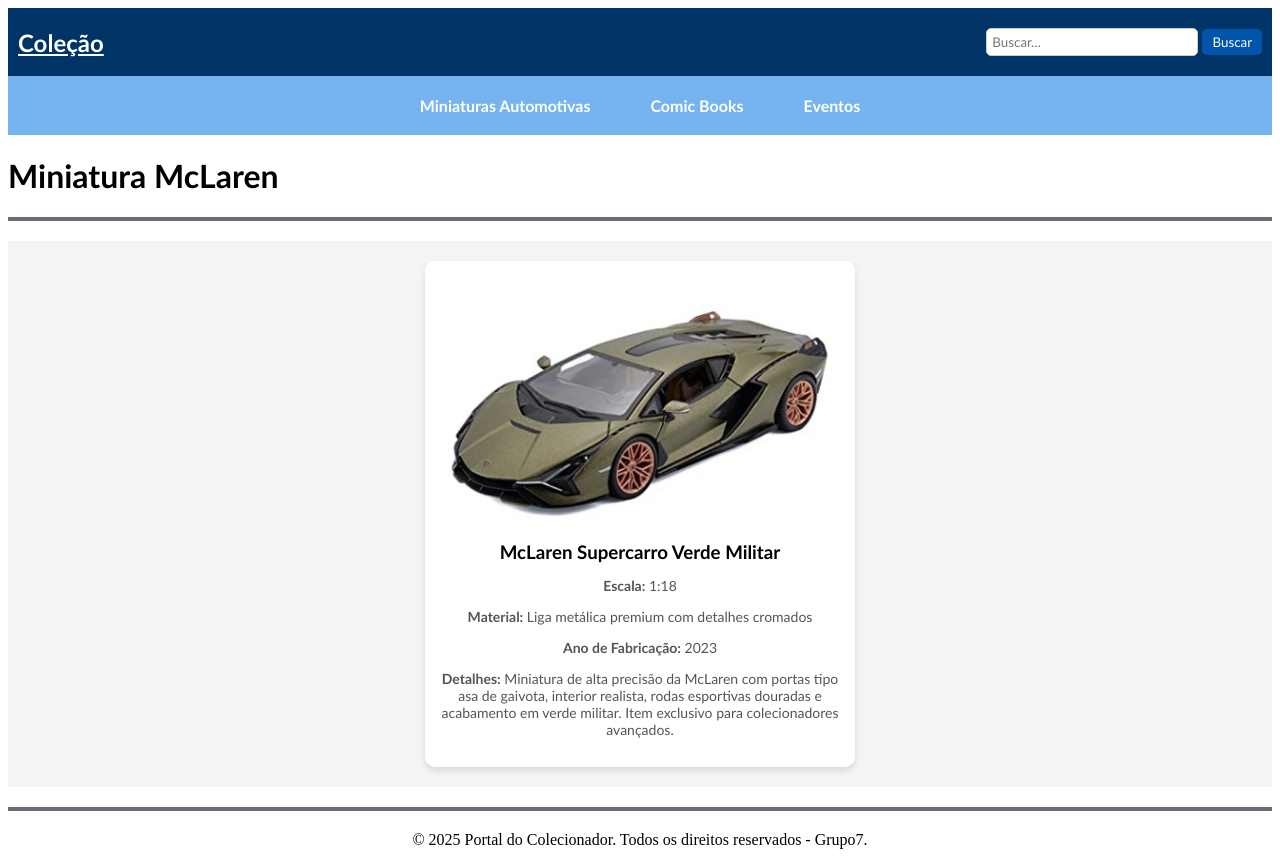
After one commit to ellahf/SINF1_2025-G3, a PHP site: page /html/colecoes/itens/itemMcLaren.html in a window 1280 px wide. The commit adds this page. Run offline with PHP 8.4, Linux system fonts and the light colour scheme.

Commit message:
Mensagem do commit11 26/03

```diff
--- a/css/styles.css
+++ b/css/styles.css
@@ -11,6 +11,10 @@
     font-size: 1.5em;
     font-weight: bold;
     font-family: Calibri;
+}
+
+.logo a{
+    color: white;
 }
 
 .search-bar {
@@ -119,6 +123,7 @@
     text-align: center;
     padding: 20px;
     background-color: #f4f4f4;
+    justify-content: center;
 }
 
 .collection-container {
@@ -136,6 +141,7 @@
     width: 250px;
     text-align: center;
     font-family: Calibri;
+    width: 400px;
 }
 
 .collection-item img {
@@ -276,3 +282,92 @@
     font-family: Calibri;
     margin-left: 40px;
 }
+
+.detalhe-item {
+    display: none;
+    margin-top: 30px;
+    background: #f8f8f8;
+    border-radius: 10px;
+    padding: 20px;
+    max-width: 800px;
+    margin-left: auto;
+    margin-right: auto;
+    box-shadow: 0 4px 8px rgba(0, 0, 0, 0.1);
+}
+
+.detalhe-item img {
+    max-width: 300px;
+    border-radius: 10px;
+}
+
+.detalhe-conteudo {
+    display: flex;
+    gap: 20px;
+    flex-wrap: wrap;
+    align-items: center;
+}
+
+.voltar-btn {
+    margin-top: 20px;
+    background-color: #888;
+    color: white;
+    border: none;
+    padding: 8px 16px;
+    cursor: pointer;
+    border-radius: 5px;
+}
+
+.voltar-btn:hover {
+    background-color: #555;
+}
+
+.zoom-hover {
+    transition: transform 0.3s ease;
+    cursor: zoom-in;
+}
+
+.zoom-hover:hover {
+    transform: scale(1.05);
+}
+
+.zoom-modal {
+      display: none;
+      position: fixed;
+      z-index: 1000;
+      padding-top: 60px;
+      left: 0;
+      top: 0;
+      width: 100%;
+      height: 100%;
+      background-color: rgba(0, 0, 0, 0.9);
+}
+
+.zoom-modal-content {
+      margin: auto;
+      display: block;
+      max-width: 90%;
+      max-height: 80%;
+      border-radius: 10px;
+      box-shadow: 0 0 20px #fff;
+}
+
+.close-modal {
+      position: absolute;
+      top: 30px; right: 50px;
+      color: #fff;
+      font-size: 40px;
+      font-weight: bold;
+      cursor: pointer;
+}
+
+.back-button {
+      display: inline-block;
+      margin-top: 20px;
+      padding: 10px 15px;
+      background-color: #008CBA;
+      color: white;
+      border: none;
+      border-radius: 5px;
+      text-decoration: none;
+      font-family: Calibri;
+}
--- a/html/colecoes.html
+++ b/html/colecoes.html
@@ -10,7 +10,7 @@
     <body>
         <header>
             <div class="top-bar">
-                <div class="logo">Coleções</div>
+                <div class="logo""><a href="index.html">Coleção</a></div>
                 <div class="search-bar">
                     <input type="text" placeholder="Search...">
                     <button>Search</button>
--- /dev/null
+++ b/html/colecoes/itens/itemMcLaren.html
@@ -0,0 +1,61 @@
+<!DOCTYPE html>
+<html lang="pt">
+
+    <head>
+        <meta charset="UTF-8" />
+        <meta name="viewport" content="width=device-width, initial-scale=1.0" />
+        <title>McLaren | Detalhes</title>
+        <link rel="stylesheet" href="../../../css/styles.css" />
+    </head>
+
+    <body>
+        <header>
+            <div class="top-bar">
+                <div class="logo""><a href="../../index.html">Coleção</a></div>
+                <div class="search-bar">
+                    <input type="text" placeholder="Buscar..." />
+                    <button>Buscar</button>
+                </div>
+            </div>
+            <nav class="navbar">
+                <ul class="nav-links">
+                    <li class="nav-item dropdown">
+                        <a href="../../colecoes/miniaturasAuto.html">Miniaturas Automotivas</a>
+                    </li>
+                    <li class="nav-item dropdown">
+                        <a href="../../colecoes/comicBooks.html">Comic Books</a>
+                    </li>
+                    <li class="nav-item dropdown">
+                        <a href="../../eventos.html">Eventos</a>
+                    </li>
+                </ul>
+            </nav>
+        </header>
+
+        <main>
+            <div class="below-navbar">
+                <h1>Miniatura McLaren</h1>
+            </div>
+            <hr class="colored-line">
+
+            <section class="collection-section">
+                <div class="collection-container">
+                    <div class="collection-item">
+                        <img src="../../../imagens/automotiva3.jpg" class="zoom-hover" id="itemImage" alt="Miniatura McLaren" />
+                        <h3>McLaren Supercarro Verde Militar</h3>
+                        <p><strong>Escala:</strong> 1:18</p>
+                        <p><strong>Material:</strong> Liga metálica premium com detalhes cromados</p>
+                        <p><strong>Ano de Fabricação:</strong> 2023</p>
+                        <p><strong>Detalhes:</strong> Miniatura de alta precisão da McLaren com portas tipo asa de gaivota, interior realista, rodas esportivas douradas e acabamento em verde militar. Item exclusivo para colecionadores avançados.</p>
+                    </div>
+                </div>
+            </section>
+        </main>
+
+        <footer>
+            <hr class="colored-line">
+            <p style="text-align: center;">&copy; 2025 Portal do Colecionador. Todos os direitos reservados - Grupo7.</p>
+        </footer>
+    </body>
+
+</html>
--- a/html/eventos.html
+++ b/html/eventos.html
@@ -11,7 +11,7 @@
     <body>
         <header>
             <div class="top-bar">
-                <div class="logo">Portal do Colecionador</div>
+                <div class="logo""><a href="index.html">Eventos</a></div>
                 <div class="search-bar">
                     <input type="text" placeholder="Search...">
                     <button>Search</button>
```
Also changed, not shown: html/colecoes/comicBooks.html (+74 -0 lines), html/colecoes/itens/itemMiniCooper.html (added, +61 -0 lines), html/colecoes/itens/itemVolkswagenFusca.html (added, +61 -0 lines), html/colecoes/miniaturasAuto.html (+4 -4 lines), html/index.html (+1 -10 lines), java/scrip.js (+11 -0 lines), html/item.html (deleted).
